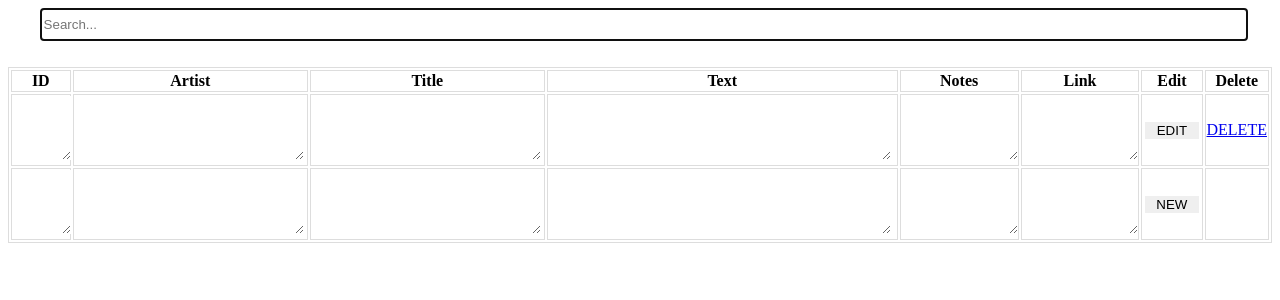
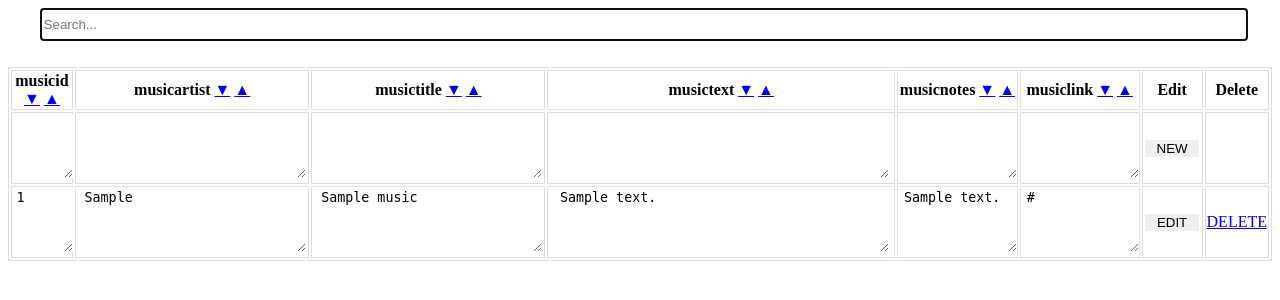
Before and after one commit to ADarkHero/Music-Chord-Manager, a PHP site: page / in a window 1280 px wide. Shown: the top 300 px of the page. Run offline with PHP 8.4, Linux system fonts and the light colour scheme; tables that the repository leaves empty or names only in its code hold one stand-in row (values such as "Sample post"); data that the repository does not hold is empty.

Commit message:
It's not hard coded anymore
So you can use this script for pretty much everything now, not only for a fixed use. Also it's much more flexible. Change the database structure and the frontend will change automatically with it.

```diff
--- a/css/main.css
+++ b/css/main.css
@@ -1,3 +1,6 @@
+table{
+	width: 100%;
+}
 
 table, th, td {
    border: 1px solid #ddd;
@@ -23,38 +26,38 @@ textarea{
 	height: 2em;
 }
 
-.id{
+.table0{
 	width: 5%;
 }
 
-.artist{
+.table1{
 	width: 20%;
 }
 
-.title{
+.table2{
 	width: 20%;
 }
 
-.text{
+.table3{
 	width: 30%;
 }
 
-.notes{
+.table4{
 	width: 10%;
 }
 
-.link{
+.table5{
 	width: 10%;
 }
 
-.linktext{
+.table6{
 	overflow: hidden;
 }
 
-.editnew{
+.tableeditnew{
 	width: 5%;
 }
 
-.delete{
+.tabledelete{
 	width: 5%;
 }
--- a/index.php
+++ b/index.php
@@ -5,8 +5,13 @@
 	$db_user = "root";
 	$db_pass = "";
 
-	global $pdo;
 	$pdo = new PDO("mysql:host=$db_host;dbname=$db_name", $db_user, $db_pass);
+
+	//Read all column names from database
+	$statement = $pdo->prepare("DESCRIBE $db_name");
+	$statement->execute();
+	$tables = $statement->fetchAll(PDO::FETCH_COLUMN);
+
 ?>
 
 <!DOCTYPE html>
@@ -18,97 +23,162 @@
 	</head>
 <body>
 
-<form action="index.php" method="post">
-	<input type="text" class="search" name="search" placeholder="Search..." autofocus>
-</form>
 
-<table class="table" style="width:100%">
 
-<tr>
-	<th class="id">ID</th>
-	<th class="artist">Artist</th>
-	<th class="title">Title</th>
-	<th class="text">Text</th>
-	<th class="notes">Notes</th>
-	<th class="link">Link</th>
-	<th class="editnew">Edit</th>
-	<th class="delete">Delete</th>
-</tr>
+
+
+
 
 <?php
-$statement = $pdo->prepare("DELETE FROM user WHERE UserID = :id");
-	$statement->bindParam(':id', $_GET["id"], PDO::PARAM_INT);
-	$statement->execute();
+	displaySearch();
+
+	//Generate Table head
+	displayHead($tables);
+
+	//Display a line to add a new entry
+	if(!isset($_POST["search"]) || $_POST["search"] == ""){ displayNewEntry($pdo, $db_name, $tables); }
 
 	//If the delete button was used, delete something
-	if(isset($_GET["delete"]) && $_GET["delete"] != ""){
-		$statement = $pdo->prepare("DELETE FROM music WHERE MusicID = :id");
-		$statement->bindParam(':id', $_GET["delete"], PDO::PARAM_INT);
+	if(isset($_GET["delete"]) && $_GET["delete"] != ""){ deleteEntry($pdo, $db_name, $tables); }
+
+	//If the edit button was used, edit something
+	if(isset($_POST["edit"]) && $_POST["edit"] != ""){ editEntry($pdo, $db_name, $tables); }
+
+	//If the new button was used, add something
+	if(isset($_POST["new"]) && $_POST["new"] != ""){ addEntry($pdo, $db_name, $tables); }
+
+	//If the search was used, it should only show related entries
+	if(isset($_POST["search"]) && $_POST["search"] != ""){ $statement = searchEntries($pdo, $db_name, $tables); }
+	//No search -> Read everything
+	else{ $statement = readAllEntries($pdo, $db_name, $tables); }
+
+	//Read all relevant entries from the database
+	displayEntries($pdo, $db_name, $tables, $statement);
+
+
+
+
+
+
+
+
+
+
+
+		function deleteEntry($pdo, $db_name, $tables){
+			$sql = "DELETE FROM ".$db_name." WHERE ".$tables[0]." =".$_GET["delete"];
+			$statement = $pdo->prepare($sql);
 			$statement->execute();
 		}
-	//If the edit button was used, edit something
-	if(isset($_POST["edit"]) && $_POST["edit"] != ""){
-		$statement = $pdo->prepare("UPDATE music SET MusicID=:editId, MusicArtist=:editArtist, MusicTitle=:editTitle, MusicText=:editText, MusicNotes=:editNotes, MusicLink=:editLink WHERE MusicID=:editId");
 
-		$statement->bindParam(':editId', $_POST["editId"]);
-		$statement->bindParam(':editArtist', $_POST["editArtist"]);
-		$statement->bindParam(':editTitle', $_POST["editTitle"]);
-		$statement->bindParam(':editText', $_POST["editText"]);
-		$statement->bindParam(':editNotes', $_POST["editNotes"]);
-		$statement->bindParam(':editLink', $_POST["editLink"]);
+		function addEntry($pdo, $db_name, $tables){
+			$sql = "INSERT INTO ".$db_name." (";
+			for($i = 0; $i < sizeof($tables); $i++){
+				$sql = $sql.$tables[$i].", ";
+			}
+			$sql = substr($sql, 0, -2);	//Cut last ,
+			$sql = $sql.") VALUES (";
+			for($i = 0; $i < sizeof($tables); $i++){
+				$sql = $sql.'"'.$_POST["new".$tables[$i]].'", ';
+			}
+			$sql = substr($sql, 0, -2);	//Cut last ,
+			$sql = $sql.")";
+
+			$statement = $pdo->prepare($sql);
+
 			$statement->execute();
 		}
-	//If the new button was used, add something
-	if(isset($_POST["new"]) && $_POST["new"] != ""){
-		$statement = $pdo->prepare("INSERT INTO music (MusicArtist, MusicTitle, MusicText, MusicNotes, MusicLink) VALUES (?, ?, ?, ?, ?)");
 
-		$statement->execute([$_POST["newArtist"], $_POST["newTitle"], $_POST["newText"], $_POST["newNotes"], $_POST["newLink"]]);
+		function editEntry($pdo, $db_name, $tables){
+			$sql = "UPDATE ".$db_name." SET ";
+			for($i = 0; $i < sizeof($tables); $i++){
+				$sql = $sql.$tables[$i].'="'.$_POST["edit".$tables[$i]].'", ';
+			}
+			$sql = substr($sql, 0, -2);	//Cut last ,
+			$sql = $sql." WHERE ".$tables[0].'="'.$_POST["edit".$tables[0]].'"';
+
+			$statement = $pdo->prepare($sql);
+
+			$statement->execute();
 		}
 
-	//If the search was used, it should only show related entries
-	if(isset($_POST["search"]) && $_POST["search"] != ""){
+		function searchEntries($pdo, $db_name, $tables){
 			$search = '%'.$_POST["search"].'%';	//Search term can be on the beginning, middle or end
-		$statement = $pdo->prepare("SELECT * FROM music WHERE MusicArtist LIKE :search OR MusicTitle LIKE :search OR MusicText LIKE :search OR MusicNotes LIKE :search ORDER BY MusicArtist");
-		$statement->bindParam(':search', $search);
+			$sql = "SELECT * FROM ".$db_name." WHERE ";
+			for($i = 0; $i < sizeof($tables); $i++){
+				$sql = $sql.$tables[$i].' LIKE "'.$search.'" OR ';
+			}
+			$sql = substr($sql, 0, -3); //Cut last "OR"
+			$statement = $pdo->prepare($sql);
+
+			return $statement;
+		}
+
+		function readAllEntries($pdo, $db_name, $tables){
+			//Base statement
+			$sql = "SELECT * FROM ".$db_name." ORDER BY ";
+			//Which order? If get sends an order, use it - else: sort by second table
+			if(isset($_GET["order"]) && $_GET["order"] != ""){
+				$sql = $sql.$_GET["order"];
 			}
 			else{
-	//No search -> Read everything
-		$statement = $pdo->prepare("SELECT * FROM music ORDER BY MusicArtist");
+				$sql = $sql.$tables[1];
 			}
 
-	//Read all relevant entries from the database
+			//Reverse sorting?
+			if(isset($_GET["desc"]) && $_GET["desc"] != ""){
+				$sql = $sql." DESC";
+			}
+
+			$statement = $pdo->prepare($sql);
+			return $statement;
+		}
+
+
+
+
+		function displaySearch(){
+			echo'<form action="index.php" method="post">';
+				echo'<input type="text" class="search" name="search" placeholder="Search..." autofocus>';
+			echo'</form>';
+		}
+
+		function displayHead($tables){
+			echo '<table class="table"><tr>';
+			for($i = 0; $i < sizeof($tables); $i++){
+				echo '<th class="table'.$i.'">'.$tables[$i].' <a href="index.php?order='.$tables[$i].'">▼</a> <a href="index.php?order='.$tables[$i].'&desc=true">▲</a></th>';
+			}
+			echo '<th class="tableeditnew">Edit</th>';
+			echo '<th class="tabledelete">Delete</th>';
+			echo "</tr>";
+		}
+
+		function displayEntries($pdo, $db_name, $tables, $statement){
 			$result = $statement->execute();
-		for($i = 1; $row = $statement->fetch(); $i++) {
+			for($i = 0; $row = $statement->fetch(); $i++) {
 				echo '<form action="index.php" method="post">';
 					echo "<tr>";
-					echo '<td class="id"><textarea name="editId">'.$row['MusicID'].'</textarea></td>';
-					echo '<td class="artist"><textarea name="editArtist">'.$row['MusicArtist'].'</textarea></td>';
-					echo '<td class="title"><textarea name="editTitle">'.$row['MusicTitle'].'</textarea></td>';
-					echo '<td class="text"><textarea name="editText">'.$row['MusicText'].'</textarea></td>';
-					echo '<td class="notes" ><textarea name="editNotes">'.$row['MusicNotes'].'</textarea></td>';
-					echo '<td class="link"><a href="'.$row['MusicLink'].'" target="_blank"><textarea name="editLink" class="linktext">'.$row['MusicLink'].'</textarea></a></td>';
-					echo '<td class="editnew"><input type="submit" name="edit" value="EDIT"></button></td>';
-					echo '<td class="delete"><a href="#" onclick="confirmDeletion('.$row['MusicID'].')">DELETE</a></td>';
+						for($i = 0; $i < sizeof($tables); $i++){
+							echo '<td class="table'.$i.'"><textarea name="edit'.$tables[$i].'">'.$row[$i].'</textarea></td>';
+						}
+						echo '<td class="tableeditnew"><input type="submit" name="edit" value="EDIT"></button></td>';
+						echo '<td class="tabledelete"><a href="#" onclick="confirmDeletion('.$row[0].')">DELETE</a></td>';
 					echo "</tr>";
 				echo "</form>";
 			}
+		}
 
-		//Display a line to add a new entry
+		function displayNewEntry($pdo, $db_name, $tables){
 			echo '<form action="index.php" method="post">';
 				echo "<tr>";
-					echo '<td class="id"><textarea name="newId"></textarea></td>';
-					echo '<td class="artist"><textarea name="newArtist"></textarea></td>';
-					echo '<td class="title"><textarea name="newTitle"></textarea></td>';
-					echo '<td class="text"><textarea name="newText"></textarea></td>';
-					echo '<td class="notes"><textarea name="newNotes" value=""></textarea></td>';
-					echo '<td class="link"><textarea name="newLink" value=""></textarea></td>';
-					echo '<td class="editnew"><input type="submit" name="new" value="NEW"></button></td>';
-					echo '<td class="delete"></td>';
+					for($i = 0; $i < sizeof($tables); $i++){
+						echo '<td class="table'.$i.'"><textarea name="new'.$tables[$i].'"></textarea></td>';
+					}
+					echo '<td class="tableeditnew"><input type="submit" name="new" value="NEW"></button></td>';
+					echo '<td class="tabledelete"></td>';
 				echo "</tr>";
 			echo "</form>";
-
-		echo '</table>';
-
+		}
 ?>
 
 	<script>
```
Lines whose indentation alone changed are shown as unchanged.
